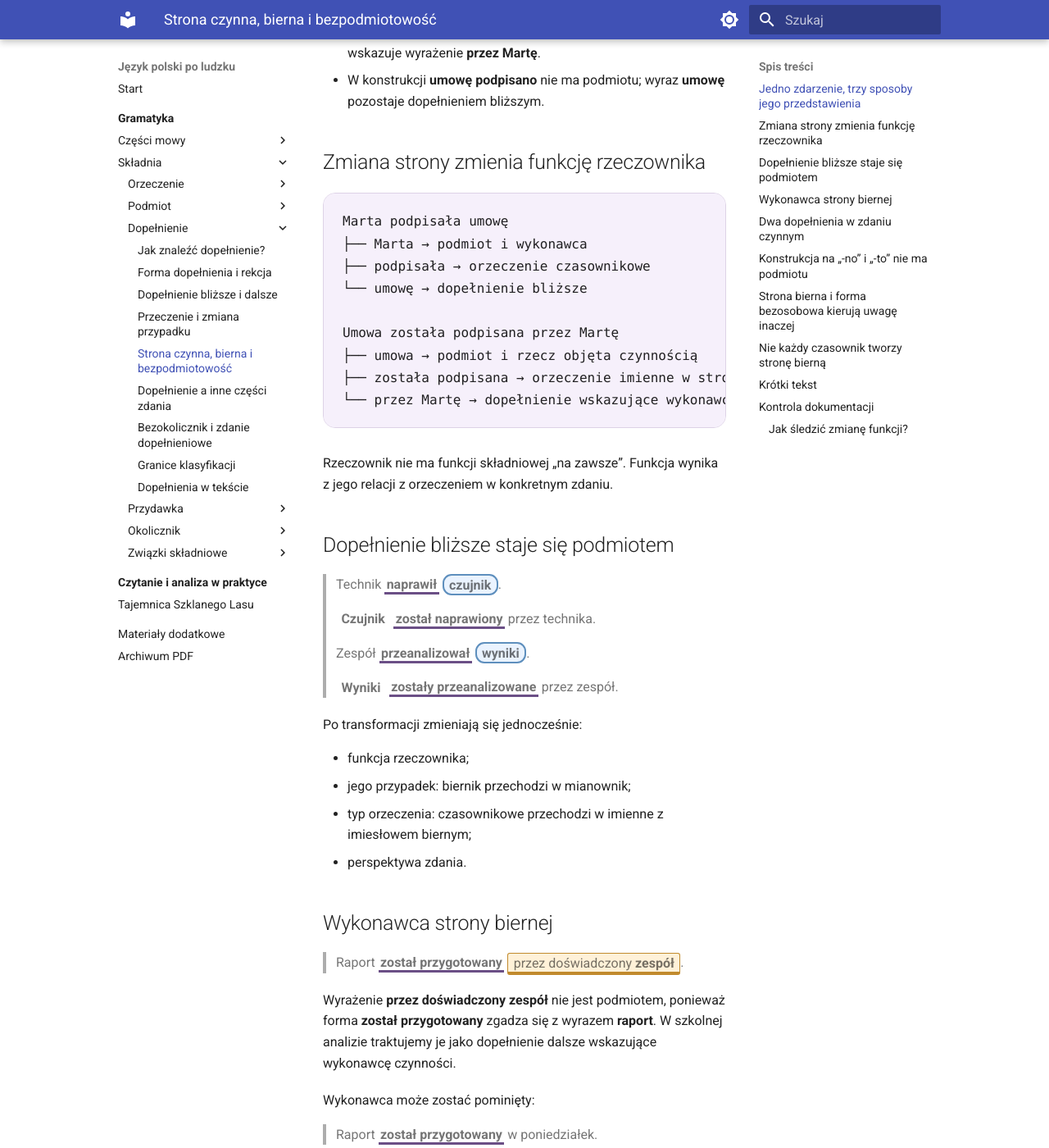
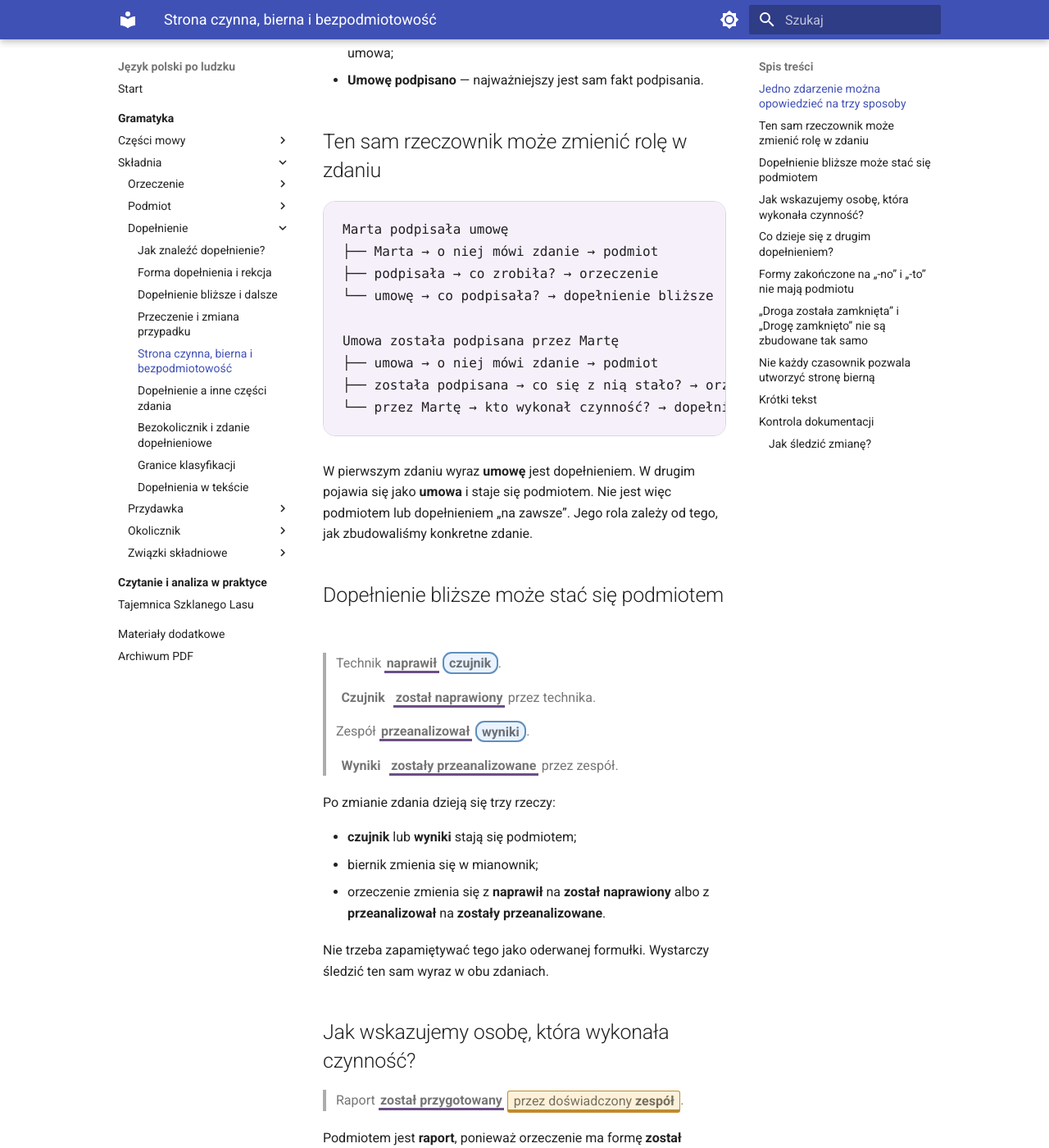
Before and after one commit to dchorazkiewicz/SP_JP, an MkDocs documentation site: the page built from docs/gramatyka/skladnia/dopelnienie/strona-czynna-bierna-i-bezosobowa.md, in a window 1280 px wide and 1400 px high, scrolled down 847 px. Shown: the whole window at 82% size. Built offline with MkDocs 1.6.1 and Material for MkDocs 9.7.7, drawn with Linux system fonts in a browser that asks for light colours; some of the changed text lies outside the part shown.

Commit message:
Uprość stronę czynną bierną i bezpodmiotową

```diff
--- a/docs/gramatyka/skladnia/dopelnienie/strona-czynna-bierna-i-bezosobowa.md
+++ b/docs/gramatyka/skladnia/dopelnienie/strona-czynna-bierna-i-bezosobowa.md
@@ -1,38 +1,38 @@
-# Strona czynna, bierna i konstrukcja bezpodmiotowa
+# Strona czynna, bierna i zdanie bez podmiotu
 
 <div class="object-lesson" markdown>
 
-## Jedno zdarzenie, trzy sposoby jego przedstawienia
+## Jedno zdarzenie można opowiedzieć na trzy sposoby
 
 Porównaj:
 
 <div class="object-series">
-  <div class="object-row"><span class="object-badge">wykonawca na początku</span><p><span class="subject-mark subject-mark--grammatical"><strong>Marta</strong></span> <span class="object-predicate">podpisała</span> <span class="object-mark object-mark--direct"><strong>umowę</strong></span>.</p><span class="object-note">strona czynna</span></div>
-  <div class="object-row"><span class="object-badge">dokument na początku</span><p><span class="subject-mark subject-mark--grammatical"><strong>Umowa</strong></span> <span class="object-predicate">została podpisana</span> <span class="object-mark object-mark--indirect">przez <strong>Martę</strong></span>.</p><span class="object-note">strona bierna</span></div>
-  <div class="object-row"><span class="object-badge">sama wykonana czynność</span><p><span class="object-mark object-mark--direct"><strong>Umowę</strong></span> <span class="object-predicate">podpisano</span> rano.</p><span class="object-note">brak podmiotu</span></div>
+  <div class="object-row"><span class="object-badge">zaczynamy od Marty</span><p><span class="subject-mark subject-mark--grammatical"><strong>Marta</strong></span> <span class="object-predicate">podpisała</span> <span class="object-mark object-mark--direct"><strong>umowę</strong></span>.</p><span class="object-note">strona czynna</span></div>
+  <div class="object-row"><span class="object-badge">zaczynamy od umowy</span><p><span class="subject-mark subject-mark--grammatical"><strong>Umowa</strong></span> <span class="object-predicate">została podpisana</span> <span class="object-mark object-mark--indirect">przez <strong>Martę</strong></span>.</p><span class="object-note">strona bierna</span></div>
+  <div class="object-row"><span class="object-badge">mówimy tylko o wykonanej czynności</span><p><span class="object-mark object-mark--direct"><strong>Umowę</strong></span> <span class="object-predicate">podpisano</span> rano.</p><span class="object-note">brak podmiotu</span></div>
 </div>
 
-Wszystkie zdania mogą opisywać to samo zdarzenie, ale inaczej rozkładają uwagę.
+Wszystkie zdania mogą opisywać to samo wydarzenie. Każde wybiera jednak inny główny temat:
 
-- W zdaniu czynnym **Marta** jest podmiotem, a **umowę** dopełnieniem bliższym.
-- W zdaniu biernym **umowa** staje się podmiotem, a wykonawcę wskazuje wyrażenie **przez Martę**.
-- W konstrukcji **umowę podpisano** nie ma podmiotu; wyraz **umowę** pozostaje dopełnieniem bliższym.
+- **Marta podpisała umowę** — najważniejsza jest osoba wykonująca czynność;
+- **Umowa została podpisana przez Martę** — najważniejsza jest umowa;
+- **Umowę podpisano** — najważniejszy jest sam fakt podpisania.
 
-## Zmiana strony zmienia funkcję rzeczownika
+## Ten sam rzeczownik może zmienić rolę w zdaniu
 
 <div class="object-tree">Marta podpisała umowę
-├── Marta → podmiot i wykonawca
-├── podpisała → orzeczenie czasownikowe
-└── umowę → dopełnienie bliższe
+├── Marta → o niej mówi zdanie → podmiot
+├── podpisała → co zrobiła? → orzeczenie
+└── umowę → co podpisała? → dopełnienie bliższe
 
 Umowa została podpisana przez Martę
-├── umowa → podmiot i rzecz objęta czynnością
-├── została podpisana → orzeczenie imienne w stronie biernej
-└── przez Martę → dopełnienie wskazujące wykonawcę</div>
+├── umowa → o niej mówi zdanie → podmiot
+├── została podpisana → co się z nią stało? → orzeczenie
+└── przez Martę → kto wykonał czynność? → dopełnienie</div>
 
-Rzeczownik nie ma funkcji składniowej „na zawsze”. Funkcja wynika z jego relacji z orzeczeniem w konkretnym zdaniu.
+W pierwszym zdaniu wyraz **umowę** jest dopełnieniem. W drugim pojawia się jako **umowa** i staje się podmiotem. Nie jest więc podmiotem lub dopełnieniem „na zawsze”. Jego rola zależy od tego, jak zbudowaliśmy konkretne zdanie.
 
-## Dopełnienie bliższe staje się podmiotem
+## Dopełnienie bliższe może stać się podmiotem
 
 > Technik <span class="object-predicate">naprawił</span> <span class="object-mark object-mark--direct"><strong>czujnik</strong></span>.
 
@@ -42,36 +42,39 @@
 
 > <span class="subject-mark subject-mark--grammatical"><strong>Wyniki</strong></span> <span class="object-predicate">zostały przeanalizowane</span> przez zespół.
 
-Po transformacji zmieniają się jednocześnie:
+Po zmianie zdania dzieją się trzy rzeczy:
 
-- funkcja rzeczownika;
-- jego przypadek: biernik przechodzi w mianownik;
-- typ orzeczenia: czasownikowe przechodzi w imienne z imiesłowem biernym;
-- perspektywa zdania.
+- **czujnik** lub **wyniki** stają się podmiotem;
+- biernik zmienia się w mianownik;
+- orzeczenie zmienia się z **naprawił** na **został naprawiony** albo z **przeanalizował** na **zostały przeanalizowane**.
 
-## Wykonawca strony biernej
+Nie trzeba zapamiętywać tego jako oderwanej formułki. Wystarczy śledzić ten sam wyraz w obu zdaniach.
+
+## Jak wskazujemy osobę, która wykonała czynność?
 
 > Raport <span class="object-predicate">został przygotowany</span> <span class="object-mark object-mark--indirect">przez doświadczony <strong>zespół</strong></span>.
 
-Wyrażenie **przez doświadczony zespół** nie jest podmiotem, ponieważ forma **został przygotowany** zgadza się z wyrazem **raport**. W szkolnej analizie traktujemy je jako dopełnienie dalsze wskazujące wykonawcę czynności.
+Podmiotem jest **raport**, ponieważ orzeczenie ma formę **został przygotowany**, dopasowaną do wyrazu **raport**. Wyrażenie **przez doświadczony zespół** mówi, kto wykonał czynność.
 
-Wykonawca może zostać pominięty:
+Taką osobę lub grupę nazywamy **wykonawcą czynności**. W szkolnej analizie wyrażenie z **przez** traktujemy jako dopełnienie dalsze, a nie podmiot.
+
+Wykonawcy nie trzeba podawać:
 
 > Raport <span class="object-predicate">został przygotowany</span> w poniedziałek.
 
-Zdanie nadal ma podmiot **raport**. Brak wyrażenia z **przez** nie czyni go bezpodmiotowym.
+Zdanie nadal ma podmiot **raport**. Nie znamy tylko osoby, która go przygotowała.
 
-## Dwa dopełnienia w zdaniu czynnym
+## Co dzieje się z drugim dopełnieniem?
 
 > Marta <span class="object-predicate">przekazała</span> <span class="object-mark object-mark--indirect"><strong>kierownikowi</strong></span> <span class="object-mark object-mark--direct"><strong>dokument</strong></span>.
 
-Po zmianie strony:
+Zmieńmy zdanie:
 
 > <span class="subject-mark subject-mark--grammatical"><strong>Dokument</strong></span> <span class="object-predicate">został przekazany</span> <span class="object-mark object-mark--indirect"><strong>kierownikowi</strong></span> przez Martę.
 
-Do podmiotu przechodzi dopełnienie bliższe **dokument**. Odbiorca **kierownikowi** zachowuje funkcję dopełnienia dalszego.
+**Dokument** przeszedł na miejsce podmiotu. **Kierownikowi** nadal odpowiada na pytanie **komu?** i pozostaje dopełnieniem dalszym.
 
-## Konstrukcja na „-no” i „-to” nie ma podmiotu
+## Formy zakończone na „-no” i „-to” nie mają podmiotu
 
 > <span class="object-mark object-mark--direct"><strong>Dokument</strong></span> <span class="object-predicate">wysłano</span> rano.
 
@@ -79,29 +82,37 @@
 
 > <span class="object-mark object-mark--direct"><strong>Próbki</strong></span> <span class="object-predicate">zbadano</span> w laboratorium.
 
-Formy **wysłano**, **zamknięto** i **zbadano** mówią o wykonanej czynności, ale nie pozwalają wprowadzić zwykłego podmiotu. Rzeczy objęte czynnością zachowują biernik i funkcję dopełnienia bliższego.
+Formy **wysłano**, **zamknięto** i **zbadano** mówią, że ktoś wykonał czynność, ale nie podają tej osoby jako podmiotu. Nie możemy powiedzieć, że ukrytym podmiotem jest **on** albo **oni**.
+
+Rzeczy objęte czynnością pozostają dopełnieniami:
+
+- wysłano **co?** — dokument;
+- zamknięto **co?** — drogę;
+- zbadano **co?** — próbki.
 
 <div class="object-checkpoint">
-  <div class="object-checkpoint__title">Pozycja przed orzeczeniem nie tworzy podmiotu</div>
-  <p>W zdaniu <em>Drogę zamknięto</em> wyraz <em>drogę</em> stoi pierwszy, ale forma biernika pokazuje, że nadal jest dopełnieniem. Podmiot nie został zapisany ani ukryty w końcówce czasownika.</p>
+  <div class="object-checkpoint__title">Pierwsze miejsce w zdaniu nie oznacza podmiotu</div>
+  <p>W zdaniu <em>Drogę zamknięto</em> wyraz <em>drogę</em> stoi na początku, ale ma formę biernika i odpowiada na pytanie <em>zamknięto co?</em> Nadal jest dopełnieniem.</p>
 </div>
 
-## Strona bierna i forma bezosobowa kierują uwagę inaczej
+## „Droga została zamknięta” i „Drogę zamknięto” nie są zbudowane tak samo
 
 <div class="object-comparison">
-  <div class="object-comparison-item"><span class="object-comparison-label">podmiot: rezultat lub obiekt</span><p><span class="subject-mark subject-mark--grammatical"><strong>Droga</strong></span> <span class="object-predicate">została zamknięta</span>.</p><p>Zdanie przedstawia drogę jako główny temat.</p></div>
-  <div class="object-comparison-item"><span class="object-comparison-label">brak podmiotu: samo zdarzenie</span><p><span class="object-mark object-mark--direct"><strong>Drogę</strong></span> <span class="object-predicate">zamknięto</span>.</p><p>Zdanie skupia się na fakcie wykonania czynności.</p></div>
+  <div class="object-comparison-item"><span class="object-comparison-label">zdanie ma podmiot</span><p><span class="subject-mark subject-mark--grammatical"><strong>Droga</strong></span> <span class="object-predicate">została zamknięta</span>.</p><p>Zdanie mówi przede wszystkim o drodze.</p></div>
+  <div class="object-comparison-item"><span class="object-comparison-label">zdanie nie ma podmiotu</span><p><span class="object-mark object-mark--direct"><strong>Drogę</strong></span> <span class="object-predicate">zamknięto</span>.</p><p>Zdanie mówi przede wszystkim o wykonanej czynności.</p></div>
 </div>
 
-Obie konstrukcje mogą pominąć wykonawcę, ale robią to inaczej. W stronie biernej istnieje podmiot **droga**. W konstrukcji na **-no, -to** podmiotu nie ma.
+W obu zdaniach możemy nie podać wykonawcy. Różnica polega na tym, że w pierwszym **droga** jest podmiotem, a w drugim **drogę** jest dopełnieniem i podmiotu nie ma.
 
-## Nie każdy czasownik tworzy stronę bierną
+## Nie każdy czasownik pozwala utworzyć stronę bierną
 
 > Marta <span class="object-predicate">ma</span> <span class="object-mark object-mark--direct"><strong>samochód</strong></span>.
 
 > Marta <span class="object-predicate">przyszła</span> rano.
 
-Czasownik **mieć** nie tworzy naturalnej strony biernej mimo obecności dopełnienia bliższego. Czasownik **przyjść** nie ma dopełnienia bliższego i jest nieprzechodni. Transformacja pomaga w analizie, lecz nie może zastąpić oceny znaczenia i naturalności.
+Czasownik **mieć** łączy się z dopełnieniem **samochód**, ale zdanie **samochód jest miany przez Martę** brzmi nienaturalnie. Czasownik **przyjść** nie ma dopełnienia bliższego, więc również nie utworzymy od niego zwykłej strony biernej.
+
+Zmiana zdania jest pomocnym sposobem sprawdzania dopełnienia bliższego, ale zawsze trzeba też posłuchać, czy nowe zdanie brzmi naturalnie.
 
 ## Krótki tekst
 
@@ -117,17 +128,19 @@
 <div class="object-reading__commentary" markdown>
 <strong>Co pokazuje tekst?</strong>
 
-**Dokumentację** przechodzi z funkcji dopełnienia bliższego do funkcji podmiotu **dokumentacja**. **Archiwistce** pozostaje dopełnieniem dalszym, a **przez przewodniczącą** wskazuje wykonawczynię strony biernej. W zdaniu **stronę zeskanowano** wyraźna forma biernika potwierdza dopełnienie mimo pozycji przed orzeczeniem.
+Najpierw **dokumentację** jest dopełnieniem: komisja sprawdziła co? — dokumentację. W następnym zdaniu **dokumentacja** staje się podmiotem. **Archiwistce** pozostaje dopełnieniem dalszym, a **przez przewodniczącą** wskazuje wykonawczynię czynności.
+
+W zdaniu **brakującą stronę zeskanowano** wyraz **stronę** nadal jest dopełnieniem, mimo że stoi przed orzeczeniem.
 </div>
 
 <div class="object-summary">
-<h3>Jak śledzić zmianę funkcji?</h3>
+<h3>Jak śledzić zmianę?</h3>
 <ul>
-  <li>W stronie czynnej sprawdź, co jest podmiotem, a co dopełnieniem bliższym.</li>
-  <li>Po zmianie strony obserwuj, który rzeczownik przechodzi do mianownika i steruje zgodą.</li>
+  <li>W zdaniu czynnym znajdź podmiot, orzeczenie i dopełnienie bliższe.</li>
+  <li>Po zmianie na stronę bierną sprawdź, który wyraz stał się podmiotem.</li>
   <li>Wyrażenie z <em>przez</em> wskazuje wykonawcę, ale nie jest podmiotem.</li>
-  <li>W konstrukcji na <em>-no, -to</em> rzecz objęta czynnością pozostaje dopełnieniem.</li>
-  <li>Nie rozpoznawaj funkcji na podstawie samego szyku.</li>
+  <li>Po formach na <em>-no</em> i <em>-to</em> rzecz objęta czynnością pozostaje dopełnieniem.</li>
+  <li>Nie rozpoznawaj podmiotu tylko dlatego, że wyraz stoi na początku zdania.</li>
 </ul>
 </div>
 
```
